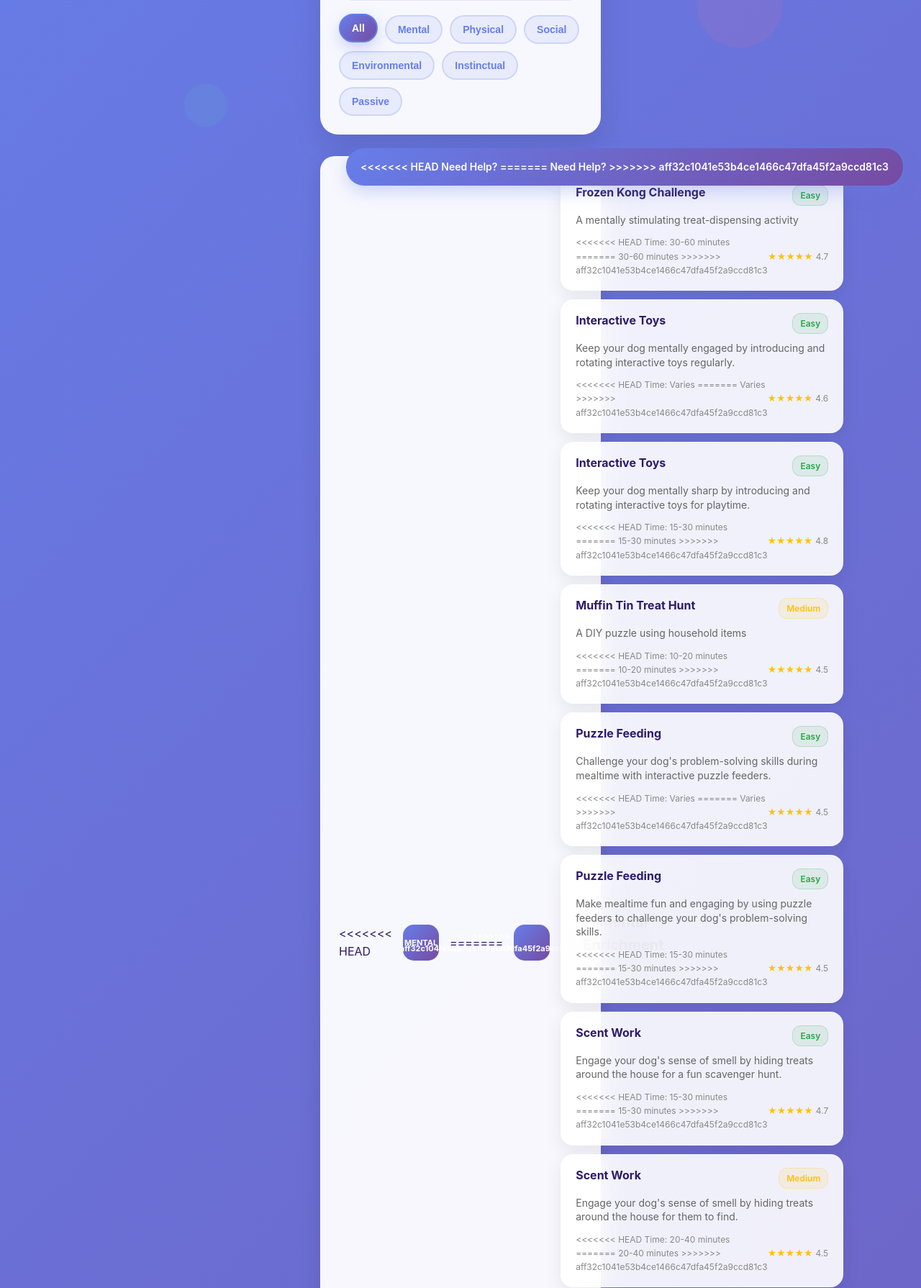
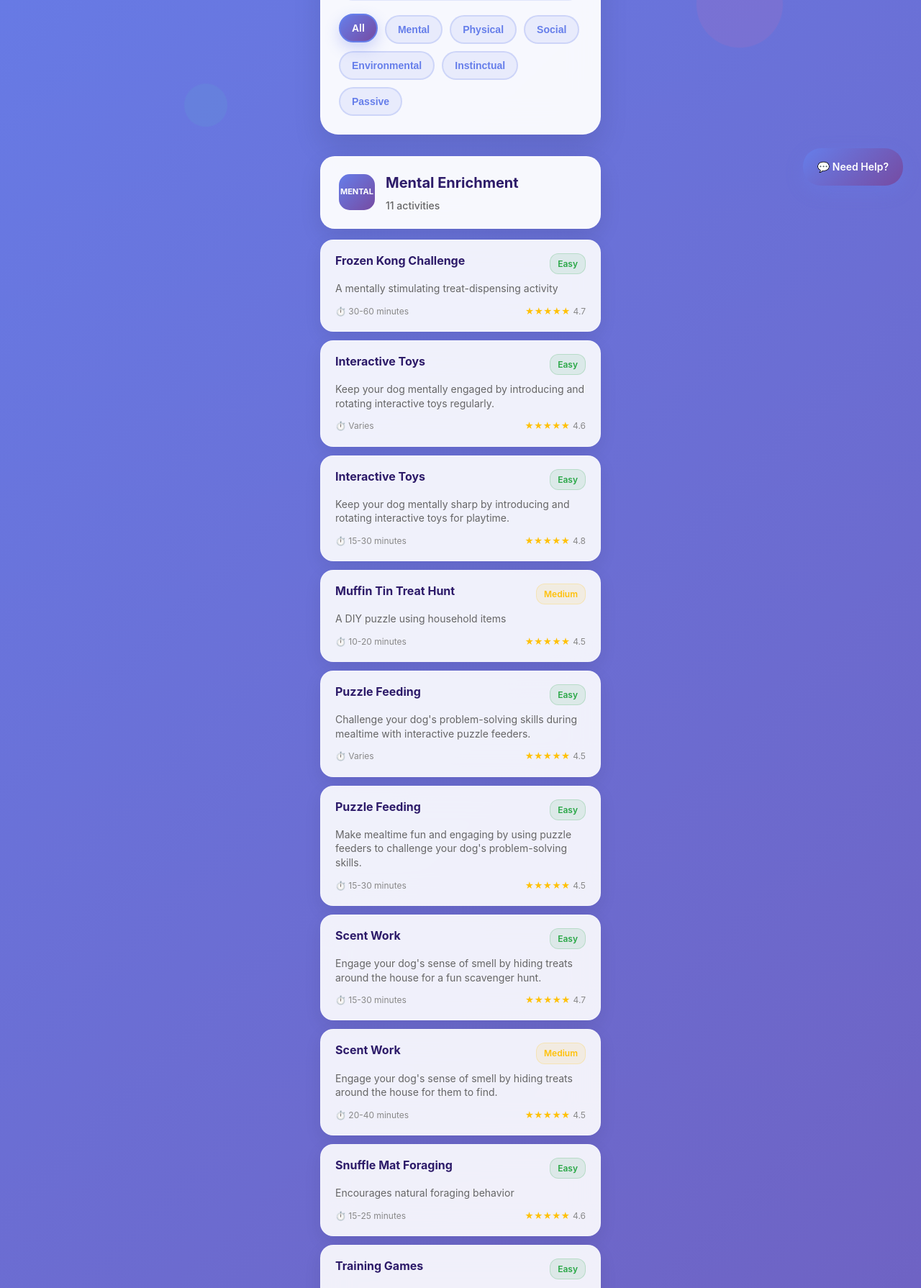
Before and after one commit to cherwood87/dog-enrichment-app, a Flask app: page /library in a window 1280 px wide. Shown: the part 517-2307 px from the top of the page at 72% size. Run offline with Flask 3, Linux system fonts and the light colour scheme; data comes from the database, SQL or seed files in the repository.

Commit message:
Fix merge conflicts in library.html - resolve category icons, time display, and modal headers

```diff
--- a/templates/library.html
+++ b/templates/library.html
@@ -641,11 +641,7 @@
         {% if activities_by_category.Mental %}
         <div class="category-section" data-category="mental">
             <div class="category-header">
-<<<<<<< HEAD
                 <div class="category-icon mental-icon">MENTAL</div>
-=======
-                <div class="category-icon mental-icon"</div>
->>>>>>> aff32c1041e53b4ce1466c47dfa45f2a9ccd81c3
                 <div class="category-info">
                     <div class="category-title">Mental Enrichment</div>
                     <div class="category-count">{{ activities_by_category.Mental|length }} activities</div>
@@ -661,11 +657,7 @@
                     <div class="activity-description">{{ activity.description }}</div>
                     <div class="activity-meta">
                         <div class="activity-time">
-<<<<<<< HEAD
-                            Time: {{ activity.estimated_time }}
-=======
-                             {{ activity.estimated_time }}
->>>>>>> aff32c1041e53b4ce1466c47dfa45f2a9ccd81c3
+                            ⏱️ {{ activity.estimated_time }}
                         </div>
                         <div class="activity-rating">
                             <span class="stars">★★★★★</span>
@@ -698,11 +690,7 @@
                     <div class="activity-description">{{ activity.description }}</div>
                     <div class="activity-meta">
                         <div class="activity-time">
-<<<<<<< HEAD
-                            Time: {{ activity.estimated_time }}
-=======
-                             {{ activity.estimated_time }}
->>>>>>> aff32c1041e53b4ce1466c47dfa45f2a9ccd81c3
+                            ⏱️ {{ activity.estimated_time }}
                         </div>
                         <div class="activity-rating">
                             <span class="stars">★★★★★</span>
@@ -719,11 +707,7 @@
         {% if activities_by_category.Social %}
         <div class="category-section" data-category="social">
             <div class="category-header">
-<<<<<<< HEAD
                 <div class="category-icon social-icon">SOCIAL</div>
-=======
-                <div class="category-icon social-icon"</div>
->>>>>>> aff32c1041e53b4ce1466c47dfa45f2a9ccd81c3
                 <div class="category-info">
                     <div class="category-title">Social Enrichment</div>
                     <div class="category-count">{{ activities_by_category.Social|length }} activities</div>
@@ -739,11 +723,7 @@
                     <div class="activity-description">{{ activity.description }}</div>
                     <div class="activity-meta">
                         <div class="activity-time">
-<<<<<<< HEAD
-                            Time: {{ activity.estimated_time }}
-=======
-                             {{ activity.estimated_time }}
->>>>>>> aff32c1041e53b4ce1466c47dfa45f2a9ccd81c3
+                            ⏱️ {{ activity.estimated_time }}
                         </div>
                         <div class="activity-rating">
                             <span class="stars">★★★★★</span>
@@ -760,11 +740,7 @@
         {% if activities_by_category.Environmental %}
         <div class="category-section" data-category="environmental">
             <div class="category-header">
-<<<<<<< HEAD
                 <div class="category-icon environmental-icon">ENVIRONMENT</div>
-=======
-                <div class="category-icon environmental-icon"</div>
->>>>>>> aff32c1041e53b4ce1466c47dfa45f2a9ccd81c3
                 <div class="category-info">
                     <div class="category-title">Environmental Enrichment</div>
                     <div class="category-count">{{ activities_by_category.Environmental|length }} activities</div>
@@ -780,11 +756,7 @@
                     <div class="activity-description">{{ activity.description }}</div>
                     <div class="activity-meta">
                         <div class="activity-time">
-<<<<<<< HEAD
-                            Time: {{ activity.estimated_time }}
-=======
-                             {{ activity.estimated_time }}
->>>>>>> aff32c1041e53b4ce1466c47dfa45f2a9ccd81c3
+                            ⏱️ {{ activity.estimated_time }}
                         </div>
                         <div class="activity-rating">
                             <span class="stars">★★★★★</span>
@@ -801,11 +773,7 @@
         {% if activities_by_category.Instinctual %}
         <div class="category-section" data-category="instinctual">
             <div class="category-header">
-<<<<<<< HEAD
                 <div class="category-icon instinctual-icon">INSTINCT</div>
-=======
-                <div class="category-icon instinctual-icon"</div>
->>>>>>> aff32c1041e53b4ce1466c47dfa45f2a9ccd81c3
                 <div class="category-info">
                     <div class="category-title">Instinctual Enrichment</div>
                     <div class="category-count">{{ activities_by_category.Instinctual|length }} activities</div>
@@ -821,11 +789,7 @@
                     <div class="activity-description">{{ activity.description }}</div>
                     <div class="activity-meta">
                         <div class="activity-time">
-<<<<<<< HEAD
-                            Time: {{ activity.estimated_time }}
-=======
-                             {{ activity.estimated_time }}
->>>>>>> aff32c1041e53b4ce1466c47dfa45f2a9ccd81c3
+                            ⏱️ {{ activity.estimated_time }}
                         </div>
                         <div class="activity-rating">
                             <span class="stars">★★★★★</span>
@@ -842,11 +806,7 @@
         {% if activities_by_category.Passive %}
         <div class="category-section" data-category="passive">
             <div class="category-header">
-<<<<<<< HEAD
                 <div class="category-icon passive-icon">PASSIVE</div>
-=======
-                <div class="category-icon passive-icon"</div>
->>>>>>> aff32c1041e53b4ce1466c47dfa45f2a9ccd81c3
                 <div class="category-info">
                     <div class="category-title">Passive Enrichment</div>
                     <div class="category-count">{{ activities_by_category.Passive|length }} activities</div>
@@ -862,11 +822,7 @@
                     <div class="activity-description">{{ activity.description }}</div>
                     <div class="activity-meta">
                         <div class="activity-time">
-<<<<<<< HEAD
-                            Time: {{ activity.estimated_time }}
-=======
-                             {{ activity.estimated_time }}
->>>>>>> aff32c1041e53b4ce1466c47dfa45f2a9ccd81c3
+                            ⏱️ {{ activity.estimated_time }}
                         </div>
                         <div class="activity-rating">
                             <span class="stars">★★★★★</span>
@@ -899,29 +855,17 @@
                 </div>
 
                 <div class="modal-section">
-<<<<<<< HEAD
-                    <h3>Materials Needed</h3>
-=======
-                    <h3> Materials Needed</h3>
->>>>>>> aff32c1041e53b4ce1466c47dfa45f2a9ccd81c3
+                    <h3>🧰 Materials Needed</h3>
                     <ul class="materials-list" id="modalMaterials"></ul>
                 </div>
 
                 <div class="modal-section">
-<<<<<<< HEAD
-                    <h3>Step-by-Step Instructions</h3>
-=======
-                    <h3> Step-by-Step Instructions</h3>
->>>>>>> aff32c1041e53b4ce1466c47dfa45f2a9ccd81c3
+                    <h3>📝 Step-by-Step Instructions</h3>
                     <ol class="instructions-list" id="modalInstructions"></ol>
                 </div>
 
                 <div class="modal-section" id="safetySection">
-<<<<<<< HEAD
-                    <h3>Safety Notes</h3>
-=======
-                    <h3> Safety Notes</h3>
->>>>>>> aff32c1041e53b4ce1466c47dfa45f2a9ccd81c3
+                    <h3>⚠️ Safety Notes</h3>
                     <div class="safety-notes" id="modalSafety"></div>
                 </div>
             </div>
@@ -930,11 +874,7 @@
 
     <!-- Floating Chat Button -->
     <div class="floating-chat-btn" onclick="openChat()">
-<<<<<<< HEAD
-        Need Help?
-=======
-         Need Help?
->>>>>>> aff32c1041e53b4ce1466c47dfa45f2a9ccd81c3
+        💬 Need Help?
     </div>
 
     <script>
```
